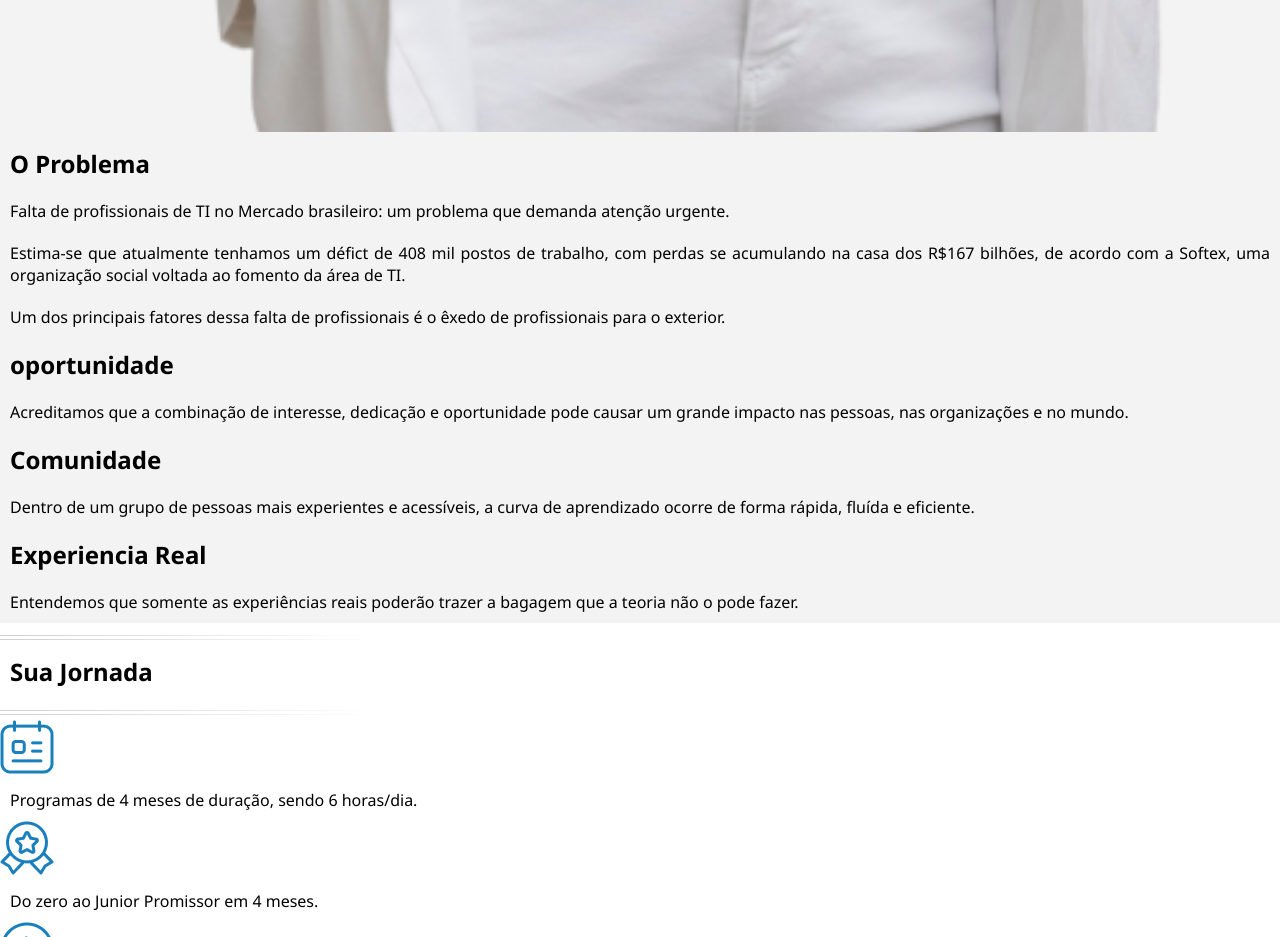
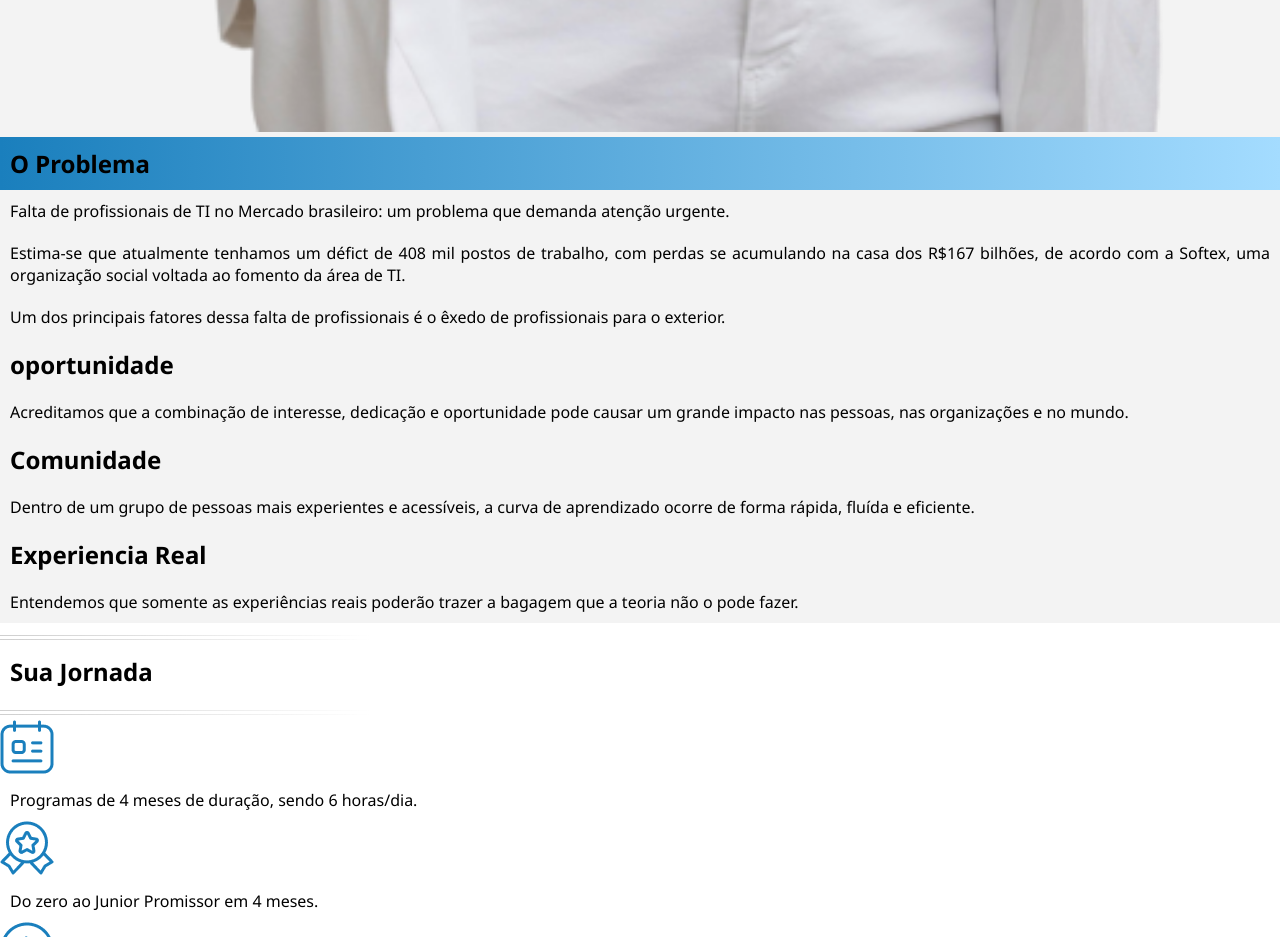
Before and after one commit to gabrielvieira-web/projeto-netuno, a plain HTML site: page netuno/index.html in a window 1280 px wide. Shown: the part 4100-5037 px from the top of the page. Drawn offline with Linux system fonts and the light colour scheme.

Commit message:
Update style.css

```diff
--- a/netuno/estilos/style.css
+++ b/netuno/estilos/style.css
@@ -68,7 +68,7 @@ article > img {
 }
 
 article > h1 {
-    background-image: linear-gradient(to right, var(--cor1) var(--cor2));
+    background-image: linear-gradient(to right, var(--cor1), var(--cor2));
 }
 
 section {
```
